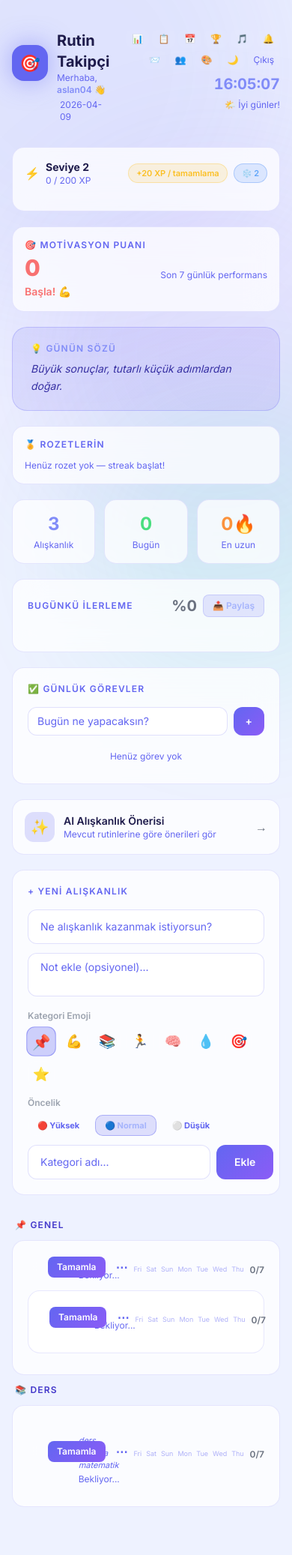
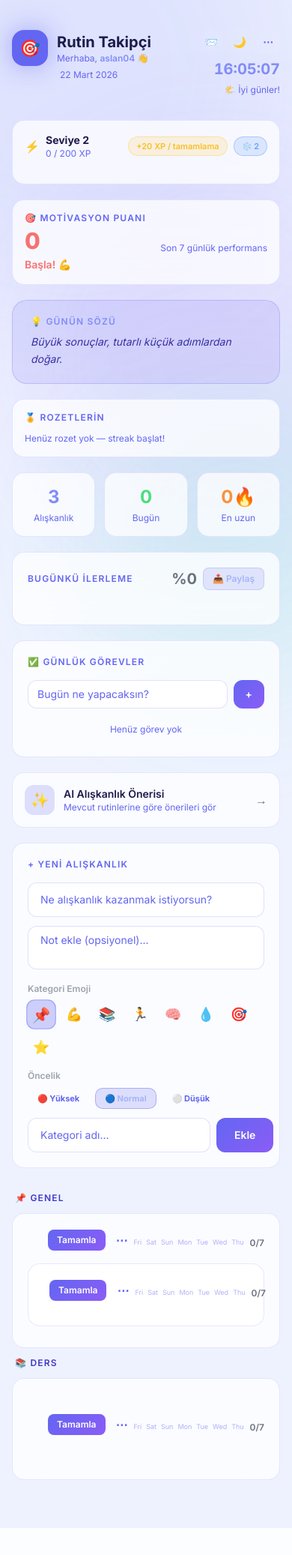
Before and after one commit to aslan0438/rutin-takipci, a Flask app: page / in a window 390 px wide. Shown: the whole page at 75% size. After the commit the page ends 2038 px from the top, so only its background shows below. Run offline with Flask 3, Linux system fonts and the light colour scheme; a user stored in the database is signed in; data comes from the database, SQL or seed files in the repository; data that the repository does not hold is empty; some libraries are stand-ins or nearby versions.

Commit message:
mobil iyileştirme: üst menü, tarih formatı, kart düzeni

```diff
--- a/rutin-takipci/templates/index.html
+++ b/rutin-takipci/templates/index.html
@@ -625,23 +625,29 @@
                     <p class="text-xs" style="color:var(--text-muted)">Merhaba, <a href="/profile" class="text-indigo-400 font-semibold">{{ user.username }}</a> 👋</p>
                 </div>
             </div>
-            <p class="text-xs pl-16 mt-1" style="color:var(--text-muted)">{{ today }}</p>
+            <p class="text-xs pl-16 mt-1" id="turkishDate" style="color:var(--text-muted)">{{ today }}</p>
         </div>
         <div class="flex flex-col items-end gap-1.5">
-            <div class="flex items-center gap-1 flex-wrap justify-end btn-row">
-                <button onclick="openStats()" class="text-xs px-2 py-1 rounded-lg" style="background:rgba(255,255,255,0.05);color:var(--text-muted)" title="İstatistik">📊</button>
-                <button onclick="openReport()" class="text-xs px-2 py-1 rounded-lg" style="background:rgba(255,255,255,0.05);color:var(--text-muted)" title="Rapor">📋</button>
-                <button onclick="openMonthly()" class="text-xs px-2 py-1 rounded-lg" style="background:rgba(255,255,255,0.05);color:var(--text-muted)" title="Aylık">📅</button>
-                <button onclick="openLeaderboard()" class="text-xs px-2 py-1 rounded-lg" style="background:rgba(255,255,255,0.05);color:var(--text-muted)" title="Liderboard">🏆</button>
-                <button onclick="document.getElementById('musicModal').classList.remove('hidden')" class="text-xs px-2 py-1 rounded-lg" style="background:rgba(255,255,255,0.05);color:var(--text-muted)" title="Müzik">🎵</button>
-                <button onclick="document.getElementById('reminderModal').classList.remove('hidden')" class="text-xs px-2 py-1 rounded-lg" style="background:rgba(255,255,255,0.05);color:var(--text-muted)" title="Hatırlatıcı">🔔</button>
-                <button onclick="openNotifications()" class="text-xs px-2 py-1 rounded-lg relative" style="background:rgba(255,255,255,0.05);color:var(--text-muted)" title="Bildirimler">
+            <div class="flex items-center gap-1.5 justify-end">
+                <button onclick="openNotifications()" class="w-8 h-8 rounded-xl flex items-center justify-center relative text-sm" style="background:rgba(255,255,255,0.05);color:var(--text-muted)">
                     📨{% if unread_notifs > 0 %}<span id="notifBadge" style="position:absolute;top:-4px;right:-4px;width:16px;height:16px;border-radius:50%;background:#ef4444;color:white;font-size:9px;display:flex;align-items:center;justify-content:center;font-weight:bold">{{ unread_notifs }}</span>{% endif %}
                 </button>
-                <button onclick="openFriends()" class="text-xs px-2 py-1 rounded-lg" style="background:rgba(255,255,255,0.05);color:var(--text-muted)" title="Arkadaşlar">👥</button>
-                <button onclick="document.getElementById('themeModal').classList.remove('hidden')" class="text-xs px-2 py-1 rounded-lg" style="background:rgba(255,255,255,0.05);color:var(--text-muted)" title="Tema">🎨</button>
-                <button onclick="toggleDarkMode()" id="darkModeBtn" class="text-xs px-2 py-1 rounded-lg" style="background:rgba(255,255,255,0.05);color:var(--text-muted)" title="Mod">🌙</button>
-                <a href="/logout" class="text-xs px-2 py-1 rounded-lg" style="background:rgba(255,255,255,0.05);color:var(--text-muted)">Çıkış</a>
+                <button onclick="toggleDarkMode()" id="darkModeBtn" class="w-8 h-8 rounded-xl flex items-center justify-center text-sm" style="background:rgba(255,255,255,0.05);color:var(--text-muted)">🌙</button>
+                <div class="relative">
+                    <button onclick="toggleTopMenu()" class="w-8 h-8 rounded-xl flex items-center justify-center text-sm font-bold" style="background:rgba(255,255,255,0.05);color:var(--text-muted)">⋯</button>
+                    <div id="topMenu" class="hidden absolute right-0 z-50 rounded-2xl p-2" style="background:#0d0d1f;border:1px solid rgba(255,255,255,0.1);box-shadow:0 20px 40px rgba(0,0,0,0.5);min-width:180px;top:calc(100% + 8px)">
+                        <button onclick="openStats();toggleTopMenu()" class="flex items-center gap-2 w-full px-3 py-2 rounded-xl text-xs text-left" style="color:var(--text)" onmouseover="this.style.background='rgba(255,255,255,0.05)'" onmouseout="this.style.background=''">📊 İstatistikler</button>
+                        <button onclick="openReport();toggleTopMenu()" class="flex items-center gap-2 w-full px-3 py-2 rounded-xl text-xs text-left" style="color:var(--text)" onmouseover="this.style.background='rgba(255,255,255,0.05)'" onmouseout="this.style.background=''">📋 Haftalık Rapor</button>
+                        <button onclick="openMonthly();toggleTopMenu()" class="flex items-center gap-2 w-full px-3 py-2 rounded-xl text-xs text-left" style="color:var(--text)" onmouseover="this.style.background='rgba(255,255,255,0.05)'" onmouseout="this.style.background=''">📅 Aylık Özet</button>
+                        <button onclick="openLeaderboard();toggleTopMenu()" class="flex items-center gap-2 w-full px-3 py-2 rounded-xl text-xs text-left" style="color:var(--text)" onmouseover="this.style.background='rgba(255,255,255,0.05)'" onmouseout="this.style.background=''">🏆 Liderboard</button>
+                        <button onclick="document.getElementById('musicModal').classList.remove('hidden');toggleTopMenu()" class="flex items-center gap-2 w-full px-3 py-2 rounded-xl text-xs text-left" style="color:var(--text)" onmouseover="this.style.background='rgba(255,255,255,0.05)'" onmouseout="this.style.background=''">🎵 Odak Müziği</button>
+                        <button onclick="document.getElementById('reminderModal').classList.remove('hidden');toggleTopMenu()" class="flex items-center gap-2 w-full px-3 py-2 rounded-xl text-xs text-left" style="color:var(--text)" onmouseover="this.style.background='rgba(255,255,255,0.05)'" onmouseout="this.style.background=''">🔔 Hatırlatıcı</button>
+                        <button onclick="openFriends();toggleTopMenu()" class="flex items-center gap-2 w-full px-3 py-2 rounded-xl text-xs text-left" style="color:var(--text)" onmouseover="this.style.background='rgba(255,255,255,0.05)'" onmouseout="this.style.background=''">👥 Arkadaşlar</button>
+                        <button onclick="document.getElementById('themeModal').classList.remove('hidden');toggleTopMenu()" class="flex items-center gap-2 w-full px-3 py-2 rounded-xl text-xs text-left" style="color:var(--text)" onmouseover="this.style.background='rgba(255,255,255,0.05)'" onmouseout="this.style.background=''">🎨 Tema</button>
+                        <div style="height:1px;background:rgba(255,255,255,0.06);margin:4px 0"></div>
+                        <a href="/logout" class="flex items-center gap-2 w-full px-3 py-2 rounded-xl text-xs text-left" style="color:#f87171" onmouseover="this.style.background='rgba(255,255,255,0.05)'" onmouseout="this.style.background=''">🚪 Çıkış</a>
+                    </div>
+                </div>
             </div>
             <p id="clock" class="text-xl font-bold text-indigo-400 tabular-nums"></p>
             <p id="greeting" class="text-xs" style="color:var(--text-muted)"></p>
@@ -820,7 +826,7 @@
 
             <div class="glass-card rounded-2xl px-5 py-4 mb-3 {% if habit.priority == 'high' %}priority-high{% elif habit.priority == 'low' %}priority-low{% endif %}" data-id="{{ habit.id }}">
                 <div class="flex items-center justify-between mb-3">
-                    <div class="flex items-center gap-2 min-w-0">
+                    <div class="flex items-center gap-2 flex-1 min-w-0 overflow-hidden">
                         <span class="drag-handle">⠿</span>
                         {% if done %}
                             <div class="w-8 h-8 rounded-full flex-shrink-0 flex items-center justify-center" style="background:rgba(16,185,129,0.2);border:1px solid rgba(16,185,129,0.3)">
@@ -945,6 +951,14 @@ window.addEventListener('load',()=>{
 });
 
 // SAAT
+// TÜRKÇe TARİH
+(function(){
+    const months=['Ocak','Şubat','Mart','Nisan','Mayıs','Haziran','Temmuz','Ağustos','Eylül','Ekim','Kasım','Aralık'];
+    const d=new Date();
+    const el=document.getElementById('turkishDate');
+    if(el) el.textContent=d.getDate()+' '+months[d.getMonth()]+' '+d.getFullYear();
+})();
+
 function updateClock(){
     const n=new Date();
     document.getElementById('clock').textContent=`${String(n.getHours()).padStart(2,'0')}:${String(n.getMinutes()).padStart(2,'0')}:${String(n.getSeconds()).padStart(2,'0')}`;
@@ -1332,6 +1346,18 @@ function playMusic(type,e){
 function stopMusic(){musicNodes.forEach(n=>{try{n.stop?.();n.disconnect?.();}catch(e){}});musicNodes=[];if(musicCtx){musicCtx.close();musicCtx=null;}document.getElementById('nowPlaying').textContent='Hazır';document.querySelectorAll('.music-btn').forEach(b=>b.classList.remove('playing'));}
 function setVolume(v){document.getElementById('volumeLabel').textContent=Math.round(v*100)+'%';if(musicNodes[0])musicNodes[0].gain.value=parseFloat(v);}
 
+// ÜST MENÜ
+function toggleTopMenu(){
+    const menu=document.getElementById('topMenu');
+    menu.classList.toggle('hidden');
+}
+document.addEventListener('click',function(e){
+    const topMenu=document.getElementById('topMenu');
+    if(topMenu&&!e.target.closest('#topMenu')&&!e.target.closest('button[onclick*="toggleTopMenu"]')){
+        topMenu.classList.add('hidden');
+    }
+});
+
 // MENÜ
 function toggleMenu(id){
     const menu=document.getElementById('menu-'+id);
```
